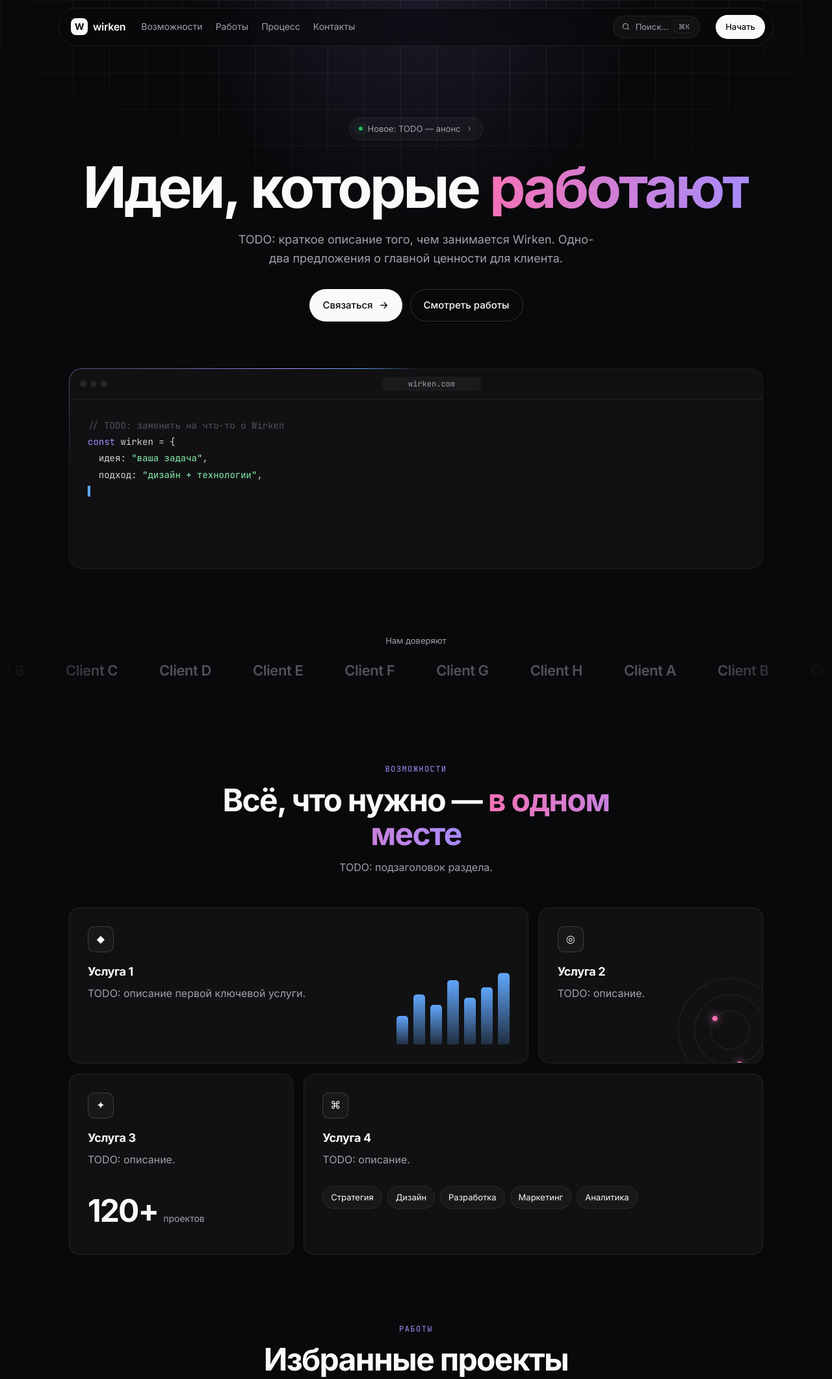
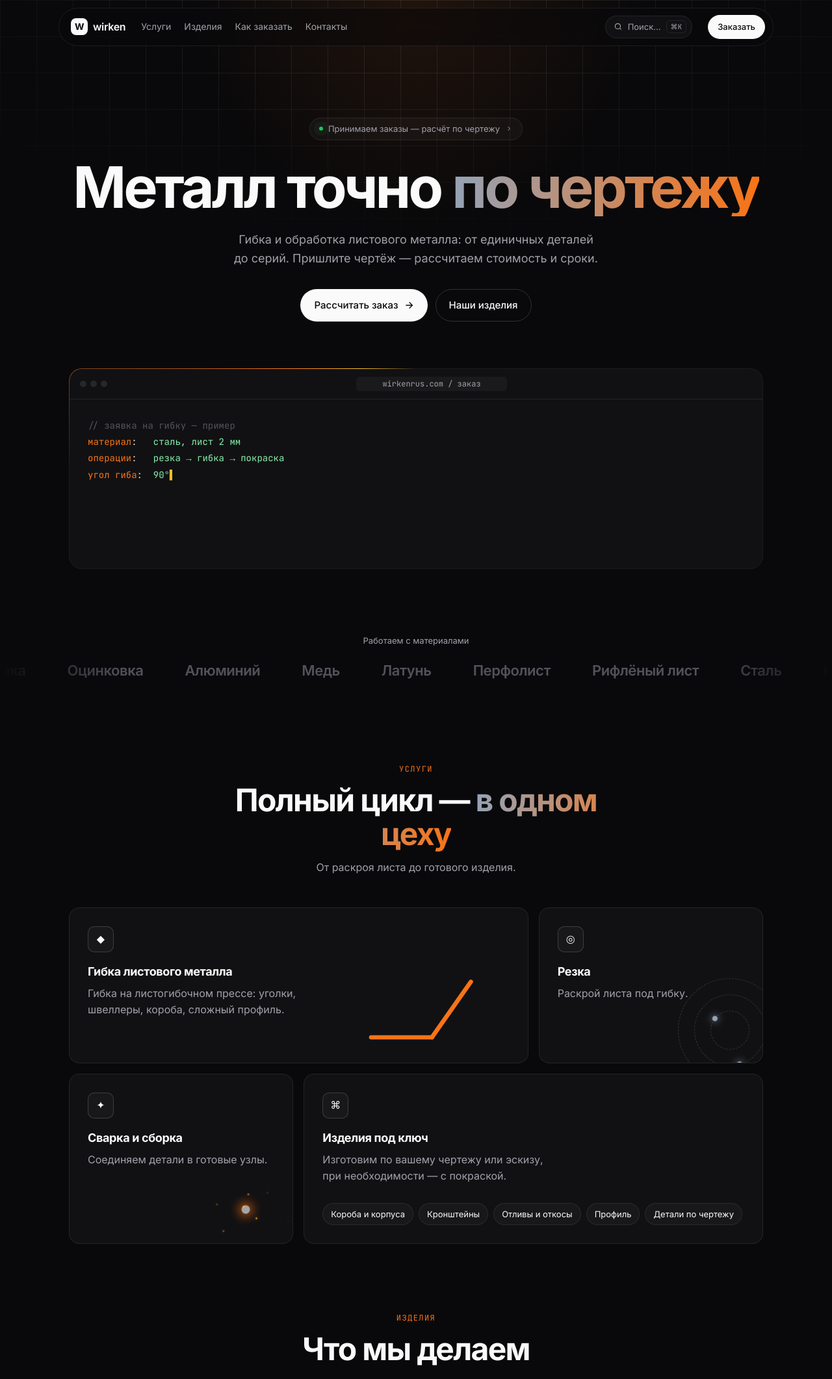
Before and after one commit to Flxshhh/dz, a plain HTML site: page wirken/index.html in a window 1280 px wide. Shown: the top 2123 px of the page at 65% size. Drawn offline with Linux system fonts and the light colour scheme.

Commit message:
Wirken: контент под гибку металла, цвета «сталь/раскалённый металл», анимации сгиба и искр
Co-Authored-By: Claude Opus 5.5 <noreply@anthropic.com>
Claude-Session: https://claude.ai/code/session_01JRBzajvnp7KjrYrjZfnhAJ

```diff
--- a/wirken/index.html
+++ b/wirken/index.html
@@ -3,7 +3,7 @@
 <head>
   <meta charset="utf-8">
   <meta name="viewport" content="width=device-width, initial-scale=1">
-  <title>Wirken</title>
+  <title>Wirken — гибка металла</title>
   <meta name="theme-color" content="#09090b">
   <link rel="preconnect" href="https://fonts.googleapis.com">
   <link href="https://fonts.googleapis.com/css2?family=Inter:wght@400;500;600;700&family=JetBrains+Mono:wght@400;500&display=swap" rel="stylesheet">
@@ -20,9 +20,9 @@
       <span class="logo-mark">W</span> wirken
     </a>
     <nav class="nav-links">
-      <a href="#features">Возможности</a>
-      <a href="#work">Работы</a>
-      <a href="#process">Процесс</a>
+      <a href="#features">Услуги</a>
+      <a href="#work">Изделия</a>
+      <a href="#process">Как заказать</a>
       <a href="#contact">Контакты</a>
     </nav>
     <button class="cmdk" id="cmdk-open" aria-label="Поиск">
@@ -30,33 +30,33 @@
       <span>Поиск…</span>
       <kbd>⌘K</kbd>
     </button>
-    <a href="#contact" class="btn btn-light btn-sm">Начать</a>
+    <a href="#contact" class="btn btn-light btn-sm">Заказать</a>
   </header>
 
   <main>
     <!-- ===== Hero ===== -->
     <section class="hero">
       <a href="#features" class="pill reveal">
-        <span class="pill-dot"></span> Новое: TODO — анонс
+        <span class="pill-dot"></span> Принимаем заказы — расчёт по чертежу
         <svg width="12" height="12" viewBox="0 0 24 24" fill="none" stroke="currentColor" stroke-width="2"><path d="m9 18 6-6-6-6"/></svg>
       </a>
 
       <h1 class="hero-title">
-        <span class="word">Идеи,</span>
-        <span class="word">которые</span>
-        <span class="word gradient-text">работают</span>
+        <span class="word">Металл</span>
+        <span class="word">точно</span>
+        <span class="word gradient-text">по чертежу</span>
       </h1>
 
       <p class="hero-sub reveal">
-        TODO: краткое описание того, чем занимается Wirken. Одно-два предложения
-        о главной ценности для клиента.
+        Гибка и обработка листового металла: от единичных деталей до серий.
+        Пришлите чертёж — рассчитаем стоимость и сроки.
       </p>
 
       <div class="hero-cta reveal">
-        <a href="#contact" class="btn btn-light magnetic">Связаться
+        <a href="#contact" class="btn btn-light magnetic">Рассчитать заказ
           <svg width="16" height="16" viewBox="0 0 24 24" fill="none" stroke="currentColor" stroke-width="2"><path d="M5 12h14M13 5l7 7-7 7"/></svg>
         </a>
-        <a href="#work" class="btn btn-ghost">Смотреть работы</a>
+        <a href="#work" class="btn btn-ghost">Наши изделия</a>
       </div>
 
       <!-- «Окно» с превью, как у 21st.dev: рамка с бегущим лучом -->
@@ -65,7 +65,7 @@
           <div class="window">
             <div class="window-bar">
               <i></i><i></i><i></i>
-              <span class="window-url">wirken.com</span>
+              <span class="window-url">wirkenrus.com / заказ</span>
             </div>
             <div class="window-body">
               <div class="code" id="typed"></div>
@@ -77,11 +77,11 @@
 
     <!-- ===== Бегущая строка с логотипами клиентов ===== -->
     <section class="marquee-wrap" aria-label="Клиенты">
-      <p class="muted center small">Нам доверяют</p>
+      <p class="muted center small">Работаем с материалами</p>
       <div class="marquee">
         <div class="marquee-track">
-          <span>Client A</span><span>Client B</span><span>Client C</span><span>Client D</span>
-          <span>Client E</span><span>Client F</span><span>Client G</span><span>Client H</span>
+          <span>Сталь</span><span>Нержавейка</span><span>Оцинковка</span><span>Алюминий</span>
+          <span>Медь</span><span>Латунь</span><span>Перфолист</span><span>Рифлёный лист</span>
         </div>
       </div>
     </section>
@@ -89,38 +89,36 @@
     <!-- ===== Bento-сетка возможностей ===== -->
     <section id="features" class="section">
       <div class="section-head reveal">
-        <span class="eyebrow">Возможности</span>
-        <h2>Всё, что нужно — <span class="gradient-text">в одном месте</span></h2>
-        <p class="muted">TODO: подзаголовок раздела.</p>
+        <span class="eyebrow">Услуги</span>
+        <h2>Полный цикл — <span class="gradient-text">в одном цеху</span></h2>
+        <p class="muted">От раскроя листа до готового изделия. <!-- TODO: сверить список услуг с реальным --></p>
       </div>
 
       <div class="bento">
         <article class="card spotlight span-2 reveal">
           <div class="card-icon">◆</div>
-          <h3>Услуга 1</h3>
-          <p class="muted">TODO: описание первой ключевой услуги.</p>
-          <div class="bars" aria-hidden="true">
-            <i style="--h:40%"></i><i style="--h:70%"></i><i style="--h:55%"></i><i style="--h:90%"></i><i style="--h:65%"></i><i style="--h:80%"></i><i style="--h:100%"></i>
-          </div>
+          <h3>Гибка листового металла</h3>
+          <p class="muted">Гибка на листогибочном прессе: уголки, швеллеры, короба, сложный профиль. <!-- TODO: толщины, длина гиба --></p>
+          <svg class="bend" viewBox="0 0 200 90" aria-hidden="true"><path d="M10 80 H95"/><path class="flap" d="M95 80 H190"/></svg>
         </article>
         <article class="card spotlight reveal">
           <div class="card-icon">◎</div>
-          <h3>Услуга 2</h3>
-          <p class="muted">TODO: описание.</p>
+          <h3>Резка</h3>
+          <p class="muted">Раскрой листа под гибку. <!-- TODO: лазер/плазма/гильотина? --></p>
           <div class="orbit" aria-hidden="true"><span></span><span></span><span></span></div>
         </article>
         <article class="card spotlight reveal">
           <div class="card-icon">✦</div>
-          <h3>Услуга 3</h3>
-          <p class="muted">TODO: описание.</p>
-          <div class="stat"><span class="count" data-to="120">0</span>+<small>проектов</small></div>
+          <h3>Сварка и сборка</h3>
+          <p class="muted">Соединяем детали в готовые узлы. <!-- TODO --></p>
+          <div class="sparks" aria-hidden="true"><i></i><i></i><i></i><i></i><i></i><i></i><i></i><i></i></div>
         </article>
         <article class="card spotlight span-2 reveal">
           <div class="card-icon">⌘</div>
-          <h3>Услуга 4</h3>
-          <p class="muted">TODO: описание.</p>
+          <h3>Изделия под ключ</h3>
+          <p class="muted">Изготовим по вашему чертежу или эскизу, при необходимости — с покраской.</p>
           <div class="chips" aria-hidden="true">
-            <span>Стратегия</span><span>Дизайн</span><span>Разработка</span><span>Маркетинг</span><span>Аналитика</span>
+            <span>Короба и корпуса</span><span>Кронштейны</span><span>Отливы и откосы</span><span>Профиль</span><span>Детали по чертежу</span>
           </div>
         </article>
       </div>
@@ -129,13 +127,13 @@
     <!-- ===== Работы: карточки с 3D-наклоном ===== -->
     <section id="work" class="section">
       <div class="section-head reveal">
-        <span class="eyebrow">Работы</span>
-        <h2>Избранные проекты</h2>
+        <span class="eyebrow">Изделия</span>
+        <h2>Что мы делаем <!-- TODO: заменить градиенты фото --></h2>
       </div>
       <div class="grid-3">
-        <a class="work tilt reveal" href="#"><div class="work-img g1"></div><div class="work-meta"><b>Проект 1</b><span class="muted">Категория</span></div></a>
-        <a class="work tilt reveal" href="#"><div class="work-img g2"></div><div class="work-meta"><b>Проект 2</b><span class="muted">Категория</span></div></a>
-        <a class="work tilt reveal" href="#"><div class="work-img g3"></div><div class="work-meta"><b>Проект 3</b><span class="muted">Категория</span></div></a>
+        <a class="work tilt reveal" href="#"><div class="work-img g1"></div><div class="work-meta"><b>Корпуса</b><span class="muted">TODO</span></div></a>
+        <a class="work tilt reveal" href="#"><div class="work-img g2"></div><div class="work-meta"><b>Кронштейны</b><span class="muted">TODO</span></div></a>
+        <a class="work tilt reveal" href="#"><div class="work-img g3"></div><div class="work-meta"><b>Доборные элементы</b><span class="muted">TODO</span></div></a>
       </div>
     </section>
 
@@ -143,13 +141,13 @@
     <section id="process" class="section">
       <div class="section-head reveal">
         <span class="eyebrow">Процесс</span>
-        <h2>Как мы работаем</h2>
+        <h2>Как оформить заказ</h2>
       </div>
       <ol class="steps">
-        <li class="reveal"><span class="step-n">01</span><div><h3>Знакомство</h3><p class="muted">TODO</p></div></li>
-        <li class="reveal"><span class="step-n">02</span><div><h3>Концепция</h3><p class="muted">TODO</p></div></li>
-        <li class="reveal"><span class="step-n">03</span><div><h3>Реализация</h3><p class="muted">TODO</p></div></li>
-        <li class="reveal"><span class="step-n">04</span><div><h3>Запуск</h3><p class="muted">TODO</p></div></li>
+        <li class="reveal"><span class="step-n">01</span><div><h3>Заявка</h3><p class="muted">Присылаете чертёж, эскиз или размеры.</p></div></li>
+        <li class="reveal"><span class="step-n">02</span><div><h3>Расчёт</h3><p class="muted">Считаем стоимость и срок, согласуем детали.</p></div></li>
+        <li class="reveal"><span class="step-n">03</span><div><h3>Производство</h3><p class="muted">Режем, гнём, при необходимости свариваем и красим.</p></div></li>
+        <li class="reveal"><span class="step-n">04</span><div><h3>Выдача</h3><p class="muted">Самовывоз или доставка. <!-- TODO: условия доставки --></p></div></li>
       </ol>
     </section>
 
@@ -157,10 +155,10 @@
     <section id="contact" class="section">
       <div class="cta reveal">
         <div class="cta-glow" aria-hidden="true"></div>
-        <h2>Готовы начать?</h2>
-        <p class="muted">TODO: призыв к действию.</p>
+        <h2>Нужен расчёт?</h2>
+        <p class="muted">Оставьте контакт — перезвоним и посчитаем заказ.</p>
         <form class="cta-form" onsubmit="event.preventDefault(); this.querySelector('button').textContent='Отправлено ✓'">
-          <input type="email" placeholder="you@example.com" required>
+          <input type="tel" placeholder="+7 (___) ___-__-__" required>
           <button class="btn btn-light" type="submit">Отправить</button>
         </form>
       </div>
@@ -177,8 +175,8 @@
     <div class="palette-box">
       <input id="palette-input" placeholder="Куда перейти?" autocomplete="off">
       <ul id="palette-list">
-        <li data-href="#features">Возможности</li>
-        <li data-href="#work">Работы</li>
+        <li data-href="#features">Услуги</li>
+        <li data-href="#work">Изделия</li>
         <li data-href="#process">Процесс</li>
         <li data-href="#contact">Контакты</li>
       </ul>
--- a/wirken/script.js
+++ b/wirken/script.js
@@ -33,7 +33,6 @@ $$('.reveal').forEach((el, i) => {
   el.style.transitionDelay = (i % 4) * 60 + 'ms'; // лёгкий «каскад»
   io.observe(el);
 });
-$$('.bars i').forEach((b, i) => b.style.setProperty('--i', i));
 
 // Счётчик 0 → N с замедлением в конце (easeOutCubic)
 function countUp(el) {
@@ -70,12 +69,12 @@ $$('.magnetic').forEach(btn => {
 
 // 6. Печатающийся код в окне hero
 const lines = [
-  ['c', '// TODO: заменить на что-то о Wirken'],
-  ['k', 'const '], ['', 'wirken = {\n'],
-  ['', '  идея: '], ['s', '"ваша задача"'], ['', ',\n'],
-  ['', '  подход: '], ['s', '"дизайн + технологии"'], ['', ',\n'],
-  ['', '  результат: '], ['s', '"работает"'], ['', '\n};\n\n'],
-  ['k', 'await '], ['', 'wirken.'], ['k', 'start'], ['', '();'],
+  ['c', '// заявка на гибку — пример\n'],
+  ['k', 'материал'], ['', ':   '], ['s', 'сталь, лист 2 мм'], ['', '\n'],
+  ['k', 'операции'], ['', ':   '], ['s', 'резка → гибка → покраска'], ['', '\n'],
+  ['k', 'угол гиба'], ['', ':  '], ['s', '90°'], ['', '\n'],
+  ['k', 'тираж'], ['', ':      '], ['s', '50 шт'], ['', '\n\n'],
+  ['k', '✓ '], ['', 'чертёж принят, считаем стоимость…'],
 ];
 (function typeCode() {
   const box = $('#typed');
@@ -86,7 +85,7 @@ const lines = [
     const [cls, text] = lines[li];
     if (ci === 0) { span = document.createElement('span'); span.className = cls; box.append(span); }
     span.textContent += text[ci++];
-    if (ci >= text.length) { li++; ci = 0; if (cls === 'c') box.append('\n'); }
+    if (ci >= text.length) { li++; ci = 0; }
     setTimeout(tick, 18 + Math.random() * 40);
   };
   setTimeout(tick, 900);
--- a/wirken/style.css
+++ b/wirken/style.css
@@ -6,9 +6,9 @@
   --card: #111113;
   --border: rgba(255, 255, 255, .08);
   --border-hi: rgba(255, 255, 255, .16);
-  --accent-1: #a78bfa;
-  --accent-2: #60a5fa;
-  --accent-3: #f472b6;
+  --accent-1: #f97316; /* раскалённый металл */
+  --accent-2: #fbbf24;
+  --accent-3: #94a3b8; /* сталь */
   --radius: 16px;
   --mx: 50%; --my: 0%; /* позиция курсора для фонового пятна */
 }
@@ -39,7 +39,7 @@ a { color: inherit; text-decoration: none; }
 }
 .bg-spot {
   position: fixed; inset: 0; z-index: -1; pointer-events: none;
-  background: radial-gradient(600px circle at var(--mx) var(--my), rgba(167, 139, 250, .12), transparent 60%);
+  background: radial-gradient(600px circle at var(--mx) var(--my), rgba(249, 115, 22, .10), transparent 60%);
   transition: background .1s;
 }
 
@@ -89,7 +89,7 @@ a { color: inherit; text-decoration: none; }
 }
 .btn-sm { padding: 7px 14px; font-size: 13px; }
 .btn-light { background: var(--fg); color: var(--bg); }
-.btn-light:hover { box-shadow: 0 0 0 4px rgba(255, 255, 255, .12), 0 8px 30px rgba(167, 139, 250, .35); }
+.btn-light:hover { box-shadow: 0 0 0 4px rgba(255, 255, 255, .12), 0 8px 30px rgba(249, 115, 22, .35); }
 .btn-ghost { border-color: var(--border-hi); }
 .btn-ghost:hover { background: rgba(255, 255, 255, .05); }
 .btn svg { transition: transform .2s; }
@@ -171,16 +171,12 @@ a { color: inherit; text-decoration: none; }
 /* Подсветка под курсором (координаты --x/--y ставит JS) */
 .spotlight::before {
   content: ""; position: absolute; inset: 0; pointer-events: none; opacity: 0; transition: opacity .3s;
-  background: radial-gradient(400px circle at var(--x, 50%) var(--y, 50%), rgba(167, 139, 250, .15), transparent 50%);
+  background: radial-gradient(400px circle at var(--x, 50%) var(--y, 50%), rgba(249, 115, 22, .14), transparent 50%);
 }
 .spotlight:hover::before { opacity: 1; }
 .card h3 { margin: 16px 0 6px; font-size: 18px; letter-spacing: -.02em; }
 .card-icon { width: 40px; height: 40px; display: grid; place-items: center; border-radius: 10px; border: 1px solid var(--border-hi); background: rgba(255, 255, 255, .03); }
 
-.bars { position: absolute; right: 28px; bottom: 28px; display: flex; align-items: flex-end; gap: 8px; height: 110px; }
-.bars i { width: 18px; height: 0; border-radius: 5px 5px 2px 2px; background: linear-gradient(to top, rgba(96, 165, 250, .2), var(--accent-2)); transition: height 1s cubic-bezier(.2, .8, .2, 1); }
-.visible .bars i { height: var(--h); }
-.bars i:nth-child(n) { transition-delay: calc(var(--i, 0) * 80ms); }
 
 .orbit { position: absolute; right: -30px; bottom: -30px; width: 160px; height: 160px; }
 .orbit span { position: absolute; inset: 0; border: 1px dashed var(--border-hi); border-radius: 50%; animation: spin 14s linear infinite; }
@@ -188,6 +184,27 @@ a { color: inherit; text-decoration: none; }
 .orbit span:nth-child(3) { inset: 50px; animation-duration: 6s; }
 .orbit span::after { content: ""; position: absolute; top: -4px; left: 50%; width: 8px; height: 8px; border-radius: 50%; background: var(--accent-3); box-shadow: 0 0 12px var(--accent-3); }
 
+/* Лист металла, который «сгибается» при появлении карточки */
+.bend { position: absolute; right: 32px; bottom: 28px; width: 220px; overflow: visible; }
+.span-2 > p { max-width: 55%; } /* чтобы текст не заезжал под иллюстрацию */
+
+/* Искры сварки: точки разлетаются из одной точки по разным направлениям */
+.sparks { position: absolute; right: 70px; bottom: 50px; width: 4px; height: 4px; }
+.sparks::before { content: ""; position: absolute; inset: -6px; border-radius: 50%; background: #fff; box-shadow: 0 0 20px 6px var(--accent-1); animation: flicker .15s infinite alternate; }
+.sparks i { position: absolute; width: 3px; height: 3px; border-radius: 50%; background: var(--accent-2); box-shadow: 0 0 6px var(--accent-1);
+  animation: spark 1.1s ease-out infinite; animation-delay: calc(var(--n) * -.14s); }
+.sparks i:nth-child(1) { --n: 0; --dx: -60px; --dy: -50px; } .sparks i:nth-child(2) { --n: 1; --dx: 40px; --dy: -70px; }
+.sparks i:nth-child(3) { --n: 2; --dx: 70px; --dy: -20px; }  .sparks i:nth-child(4) { --n: 3; --dx: -80px; --dy: -10px; }
+.sparks i:nth-child(5) { --n: 4; --dx: -30px; --dy: -80px; } .sparks i:nth-child(6) { --n: 5; --dx: 60px; --dy: 10px; }
+.sparks i:nth-child(7) { --n: 6; --dx: 10px; --dy: -90px; }  .sparks i:nth-child(8) { --n: 7; --dx: -55px; --dy: 15px; }
+/* +40px по Y — искры «падают» под действием гравитации */
+@keyframes spark { 0% { transform: none; opacity: 1; } 100% { transform: translate(var(--dx), calc(var(--dy) + 40px)); opacity: 0; } }
+@keyframes flicker { to { opacity: .6; transform: scale(.8); } }
+.bend path { fill: none; stroke: #cbd5e1; stroke-width: 6; stroke-linecap: round; transition: stroke 1.2s .3s; }
+/* вторая половина листа поворачивается вокруг линии гиба (95, 80) */
+.bend .flap { transform-box: view-box; transform-origin: 95px 80px; transition: transform 1.2s cubic-bezier(.6, 0, .2, 1) .3s, stroke 1.2s .3s; }
+.visible .bend path { stroke: var(--accent-1); }
+.visible .bend .flap { transform: rotate(-55deg); }
 .stat { margin-top: 28px; font-size: 48px; font-weight: 700; letter-spacing: -.04em; }
 .stat small { margin-left: 8px; font-size: 14px; font-weight: 400; color: var(--muted); letter-spacing: 0; }
 
@@ -201,9 +218,9 @@ a { color: inherit; text-decoration: none; }
 .work:hover { border-color: var(--border-hi); }
 .work-img { aspect-ratio: 4 / 3; transition: transform .6s; }
 .work:hover .work-img { transform: scale(1.05); }
-.g1 { background: radial-gradient(circle at 30% 30%, #7c3aed, transparent 60%), radial-gradient(circle at 80% 70%, #2563eb, transparent 55%), #18181b; }
-.g2 { background: radial-gradient(circle at 70% 20%, #db2777, transparent 60%), radial-gradient(circle at 20% 80%, #f59e0b, transparent 55%), #18181b; }
-.g3 { background: radial-gradient(circle at 50% 40%, #059669, transparent 60%), radial-gradient(circle at 90% 90%, #0ea5e9, transparent 55%), #18181b; }
+.g1 { background: radial-gradient(circle at 30% 30%, #ea580c, transparent 60%), radial-gradient(circle at 80% 70%, #475569, transparent 55%), #18181b; }
+.g2 { background: radial-gradient(circle at 70% 20%, #64748b, transparent 60%), radial-gradient(circle at 20% 80%, #f59e0b, transparent 55%), #18181b; }
+.g3 { background: radial-gradient(circle at 50% 40%, #f59e0b, transparent 60%), radial-gradient(circle at 90% 90%, #334155, transparent 55%), #18181b; }
 .work-meta { display: flex; justify-content: space-between; padding: 16px 18px; font-size: 14px; }
 
 /* ===== Процесс ===== */
@@ -215,7 +232,7 @@ a { color: inherit; text-decoration: none; }
 
 /* ===== CTA ===== */
 .cta { position: relative; overflow: hidden; text-align: center; padding: 72px 24px; border-radius: 24px; border: 1px solid var(--border); background: var(--card); }
-.cta-glow { position: absolute; left: 50%; top: -120px; width: 500px; height: 300px; transform: translateX(-50%); background: radial-gradient(ellipse, rgba(167, 139, 250, .35), transparent 70%); filter: blur(20px); animation: breathe 5s ease-in-out infinite; }
+.cta-glow { position: absolute; left: 50%; top: -120px; width: 500px; height: 300px; transform: translateX(-50%); background: radial-gradient(ellipse, rgba(249, 115, 22, .35), transparent 70%); filter: blur(20px); animation: breathe 5s ease-in-out infinite; }
 @keyframes breathe { 50% { opacity: .5; transform: translateX(-50%) scale(1.1); } }
 .cta > * { position: relative; }
 .cta-form { margin: 28px auto 0; display: flex; gap: 8px; max-width: 440px; padding: 6px; border-radius: 999px; border: 1px solid var(--border-hi); background: var(--bg); }
@@ -243,7 +260,8 @@ a { color: inherit; text-decoration: none; }
   .nav-links { display: none; }
   .bento, .grid-3 { grid-template-columns: 1fr; }
   .span-2 { grid-column: auto; }
-  .bars { opacity: .4; }
+  .span-2 > p { max-width: none; }
+  .bend { opacity: .5; }
 }
 @media (max-width: 480px) {
   .cmdk span, .cmdk kbd { display: none; }
```
Also changed, not shown: 1 other file.
